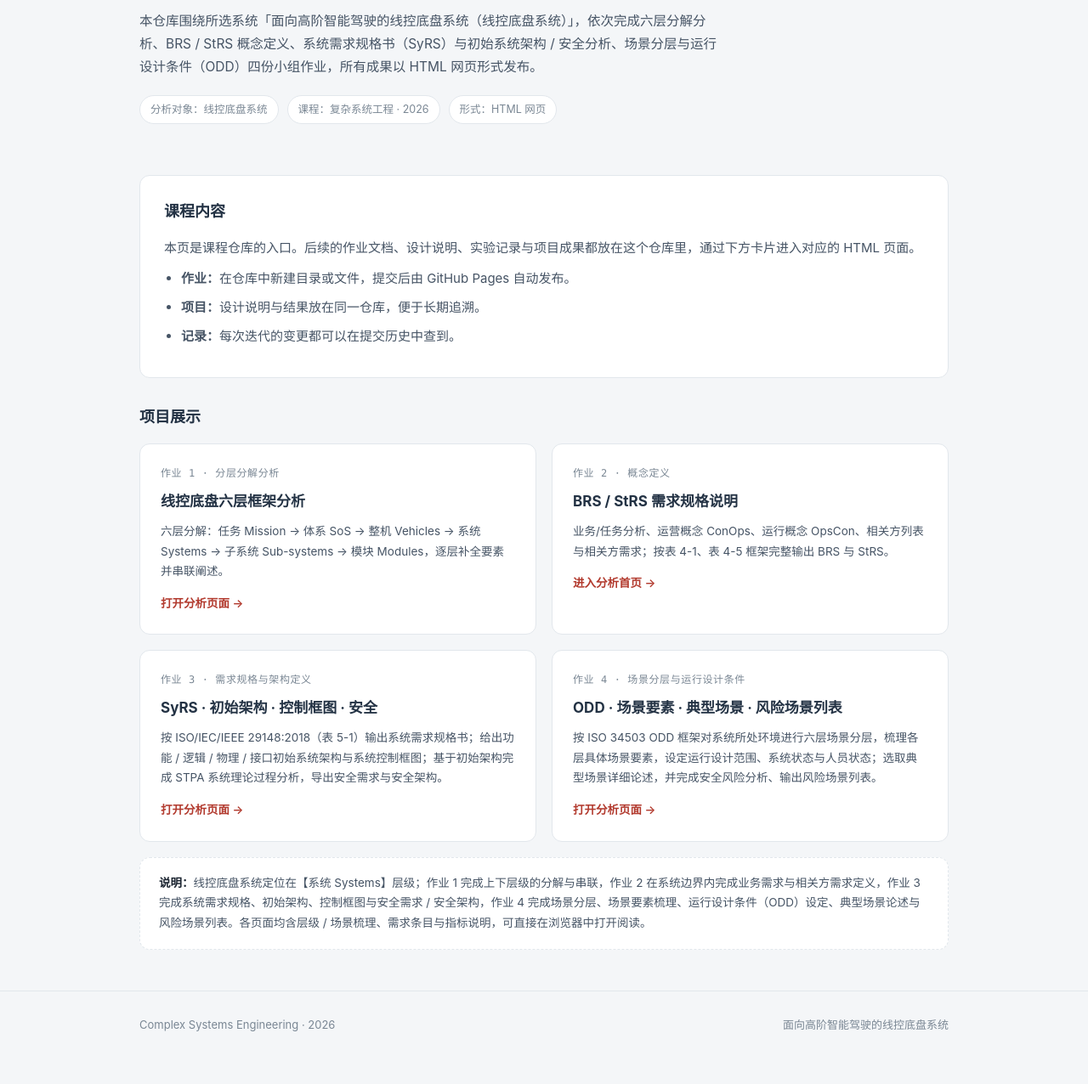
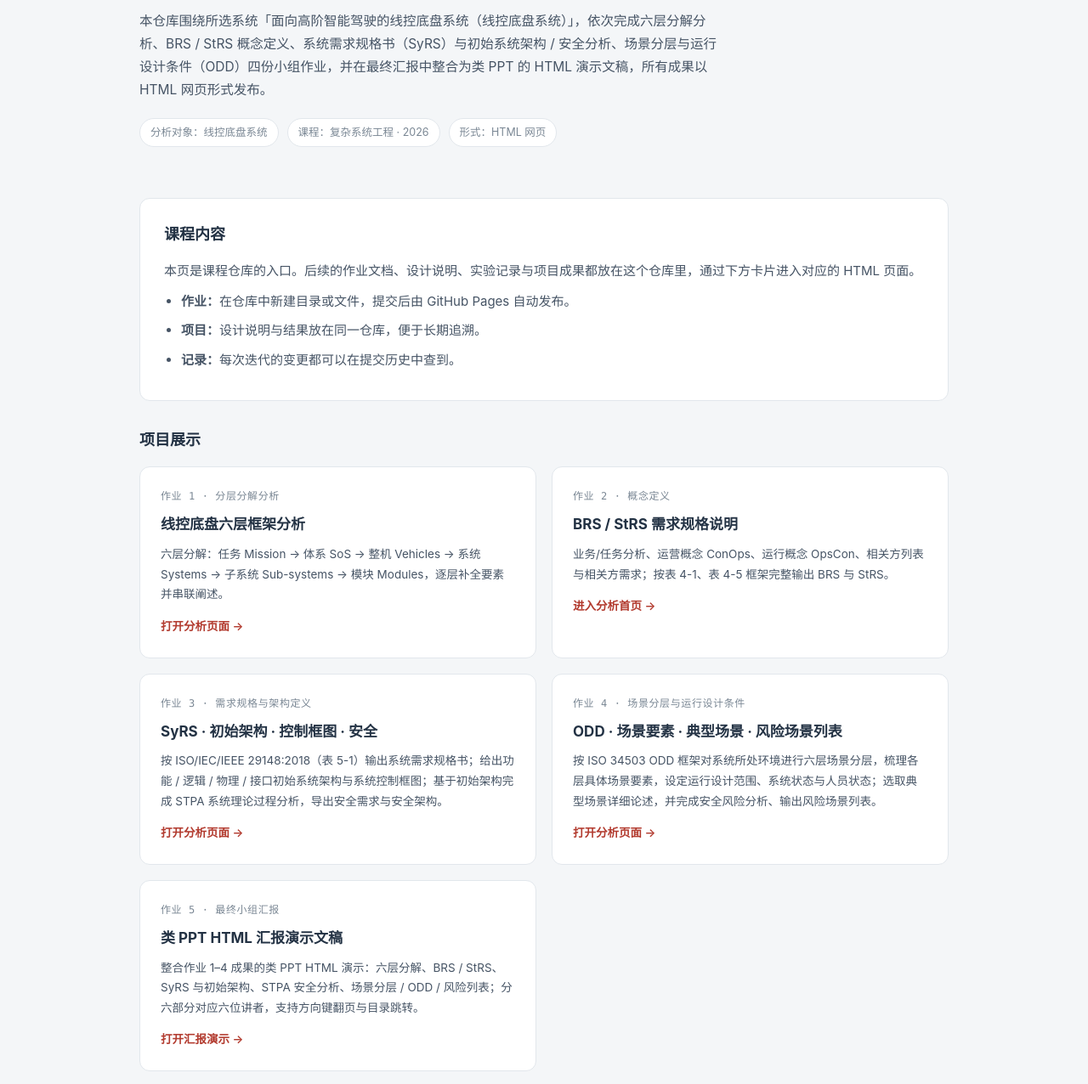
Before and after one commit to Wxldeepsleep/complex-systems-engineering-2026, a plain HTML site: page index.html in a window 1280 px wide. Shown: the part 258-1534 px from the top of the page at 85% size. Before the commit the page ends 1511 px from the top, so only its background shows below. Drawn offline with Linux system fonts and the light colour scheme.

Commit message:
主页新增作业5最终汇报入口卡片

```diff
--- a/index.html
+++ b/index.html
@@ -89,7 +89,7 @@ footer .wrap{display:flex;justify-content:space-between;flex-wrap:wrap;gap:10px}
   <div class="wrap">
     <div class="eyebrow">Course Repository · 课程作业入口</div>
     <h1>面向高阶智能驾驶的线控底盘系统<br>复杂系统工程课程作业</h1>
-    <p class="sub">本仓库围绕所选系统「面向高阶智能驾驶的线控底盘系统（线控底盘系统）」，依次完成六层分解分析、BRS / StRS 概念定义、系统需求规格书（SyRS）与初始系统架构 / 安全分析、场景分层与运行设计条件（ODD）四份小组作业，所有成果以 HTML 网页形式发布。</p>
+    <p class="sub">本仓库围绕所选系统「面向高阶智能驾驶的线控底盘系统（线控底盘系统）」，依次完成六层分解分析、BRS / StRS 概念定义、系统需求规格书（SyRS）与初始系统架构 / 安全分析、场景分层与运行设计条件（ODD）四份小组作业，并在最终汇报中整合为类 PPT 的 HTML 演示文稿，所有成果以 HTML 网页形式发布。</p>
     <div class="hero-meta">
       <span class="tag">分析对象：线控底盘系统</span>
       <span class="tag">课程：复杂系统工程 · 2026</span>
@@ -146,10 +146,17 @@ footer .wrap{display:flex;justify-content:space-between;flex-wrap:wrap;gap:10px}
         <div class="ac-link">打开分析页面</div>
       </a>
 
+      <a class="assign-card" href="final-presentation.html">
+        <div class="ac-tag">作业 5 · 最终小组汇报</div>
+        <h3>类 PPT HTML 汇报演示文稿</h3>
+        <p>整合作业 1–4 成果的类 PPT HTML 演示：六层分解、BRS / StRS、SyRS 与初始架构、STPA 安全分析、场景分层 / ODD / 风险列表；分六部分对应六位讲者，支持方向键翻页与目录跳转。</p>
+        <div class="ac-link">打开汇报演示</div>
+      </a>
+
     </div>
 
     <div class="note">
-      <b>说明：</b>线控底盘系统定位在【系统 Systems】层级；作业 1 完成上下层级的分解与串联，作业 2 在系统边界内完成业务需求与相关方需求定义，作业 3 完成系统需求规格、初始架构、控制框图与安全需求 / 安全架构，作业 4 完成场景分层、场景要素梳理、运行设计条件（ODD）设定、典型场景论述与风险场景列表。各页面均含层级 / 场景梳理、需求条目与指标说明，可直接在浏览器中打开阅读。
+      <b>说明：</b>线控底盘系统定位在【系统 Systems】层级；作业 1 完成上下层级的分解与串联，作业 2 在系统边界内完成业务需求与相关方需求定义，作业 3 完成系统需求规格、初始架构、控制框图与安全需求 / 安全架构，作业 4 完成场景分层、场景要素梳理、运行设计条件（ODD）设定、典型场景论述与风险场景列表；作业 5 为整合四份作业的类 PPT 汇报演示文稿。各页面均含层级 / 场景梳理、需求条目与指标说明，可直接在浏览器中打开阅读。
     </div>
   </section>
 
```
